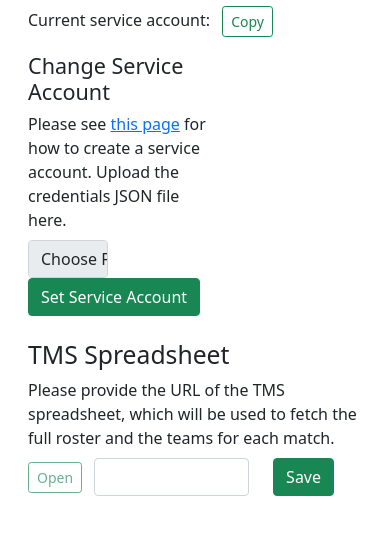
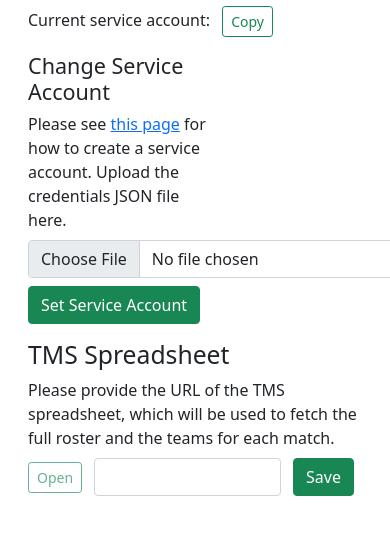
Before and after one commit to josephlou5/ectc-tournament-app, a Flask app: template src/templates/admin_settings/index.jinja in a window 390 px wide; the page is wider, and only the part inside the window is pictured. Shown: the part 298-844 px from the top of that part. Run offline with Flask 2, Linux system fonts and the light colour scheme; the template is opened without the code that fills it, so the values that code supplies are empty; some libraries are stand-ins or nearby versions.

Commit message:
Add some responsiveness

```diff
--- a/src/static/style.css
+++ b/src/static/style.css
@@ -34,3 +34,7 @@ code {
 .alert-sm .btn-close {
   padding: 0.5rem 0.75rem !important;
 }
+
+#service-account-file-input-wrapper {
+  min-width: 500px;
+}
--- a/src/templates/admin_settings/index.jinja
+++ b/src/templates/admin_settings/index.jinja
@@ -63,8 +63,9 @@ Admin Settings
         credentials JSON file here.
       </div>
 
-      <div class="row mb-2">
-        <div class="col-6">
+      <div class="row">
+        <div class="col-auto mb-2">
+          <div id="service-account-file-input-wrapper">
             <input
               type="file"
               id="{{ service_account_creds_input_id }}"
@@ -74,6 +75,7 @@ Admin Settings
               id="{{ service_account_creds_input_id }}-invalid"
               class="invalid-feedback"
             ></div>
+          </div>
         </div>
         <div class="col-auto">
           <button
@@ -121,7 +123,10 @@ Admin Settings
               Open
             </a>
           </div>
-          <div class="col-6 ms-0">
+          {# with these breakpoints, the input usually is long enough to contain
+             an entire spreadsheet url
+           #}
+          <div class="col col-lg-8 col-xl-7 col-xxl-6 pe-0">
             <input
               type="text"
               id="{{ tms_url_input_id }}"
```
Lines whose indentation alone changed are shown as unchanged.
